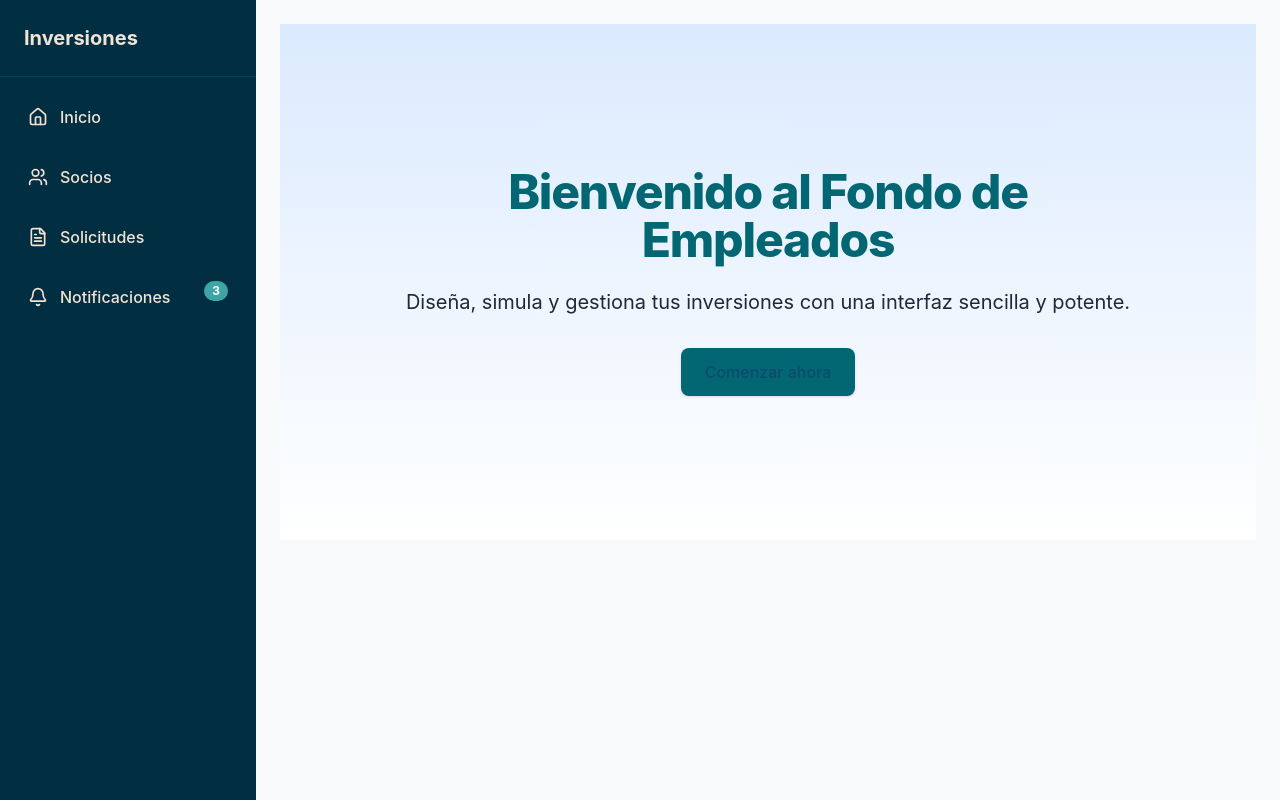
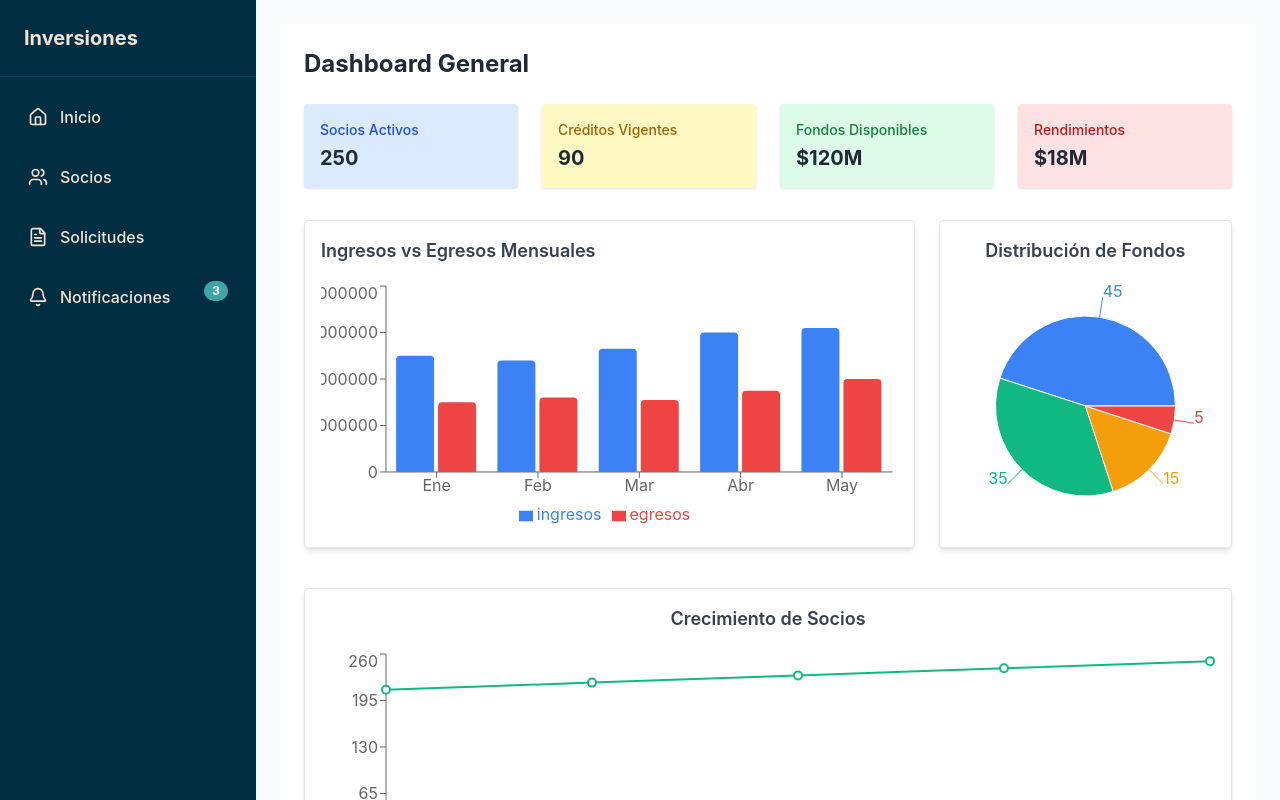
Before and after one commit to Emmanuelxs13/mi-proyecto-inversiones, a React (Vite) app in the folder frontend/: page /dashboard in a window 1280 px wide. Shown: the top 800 px of the page. Built offline with nearby package versions, Linux system fonts and the light colour scheme.

Commit message:
Mejora visual del Dashboard: integración de métricas y gráficas profesionales

```diff
--- a/frontend/src/components/Dashboard.tsx
+++ b/frontend/src/components/Dashboard.tsx
@@ -1,38 +1,130 @@
-// Hero.tsx
-// Componente principal de bienvenida para la landing page
-// Prioriza experiencia de usuario, accesibilidad y diseño responsivo
+// Dashboard.tsx
+// Componente principal del dashboard administrativo con métricas y gráficas interactivas
+// Usa Tailwind CSS para estilos y Recharts para visualización de datos profesionales
 
 import React from "react";
-import { Link } from "react-router-dom";
+import {
+  BarChart,
+  Bar,
+  XAxis,
+  YAxis,
+  Tooltip,
+  ResponsiveContainer,
+  PieChart,
+  Pie,
+  Cell,
+  Legend,
+  LineChart,
+  Line,
+} from "recharts";
 
+// Colores personalizados para el gráfico de torta
+const COLORS = ["#3B82F6", "#10B981", "#F59E0B", "#EF4444"];
 
-const Hero = () => {
+// Datos de ejemplo para las tarjetas de resumen
+const metricas = [
+  { titulo: "Socios Activos", valor: 250, color: "bg-blue-100", texto: "text-blue-700" },
+  { titulo: "Créditos Vigentes", valor: 90, color: "bg-yellow-100", texto: "text-yellow-700" },
+  { titulo: "Fondos Disponibles", valor: "$120M", color: "bg-green-100", texto: "text-green-700" },
+  { titulo: "Rendimientos", valor: "$18M", color: "bg-red-100", texto: "text-red-700" },
+];
+
+// Datos de ejemplo para el gráfico de barras (mensual)
+const ingresosEgresos = [
+  { mes: "Ene", ingresos: 5000000, egresos: 3000000 },
+  { mes: "Feb", ingresos: 4800000, egresos: 3200000 },
+  { mes: "Mar", ingresos: 5300000, egresos: 3100000 },
+  { mes: "Abr", ingresos: 6000000, egresos: 3500000 },
+  { mes: "May", ingresos: 6200000, egresos: 4000000 },
+];
+
+// Datos de ejemplo para gráfico de torta
+const distribucionFondos = [
+  { nombre: "Ahorros", valor: 45 },
+  { nombre: "Créditos", valor: 35 },
+  { nombre: "Inversiones", valor: 15 },
+  { nombre: "Operación", valor: 5 },
+];
+
+// Datos para gráfico de líneas (crecimiento mensual de socios)
+const crecimientoSocios = [
+  { mes: "Ene", socios: 210 },
+  { mes: "Feb", socios: 220 },
+  { mes: "Mar", socios: 230 },
+  { mes: "Abr", socios: 240 },
+  { mes: "May", socios: 250 },
+];
+
+const Dashboard = () => {
   return (
-    <section
-      id="dashboard"
-      className="bg-gradient-to-b from-blue-100 to-white py-36 text-center animate-fade-in"
-    >
-      <div className="max-w-3xl mx-auto">
-        {/* Título principal */}
-        <h1 className="text-4xl sm:text-5xl font-extrabold tracking-tight text-primary mb-6">
-          Bienvenido al Fondo de Empleados
-        </h1>
+    <div className="min-h-screen p-6 bg-white animate-fade-in">
+      {/* Título principal */}
+      <h1 className="text-2xl font-bold text-gray-800 mb-6">Dashboard General</h1>
 
-        {/* Subtítulo explicativo */}
-        <p className="text-lg sm:text-xl mb-8">
-          Diseña, simula y gestiona tus inversiones con una interfaz sencilla y potente.
-        </p>
+      {/* Tarjetas resumen */}
+      <div className="grid grid-cols-1 sm:grid-cols-2 md:grid-cols-4 gap-6 mb-8">
+        {metricas.map((metrica, i) => (
+          <div key={i} className={`p-4 rounded shadow ${metrica.color}`}>
+            <h3 className={`text-sm font-medium ${metrica.texto}`}>{metrica.titulo}</h3>
+            <p className="text-xl font-bold mt-1">{metrica.valor}</p>
+          </div>
+        ))}
+      </div>
 
-        {/* Botón de llamado a la acción */}
-        <Link
-          to="/simulador"
-          className="inline-block bg-primary hover:bg-blue-200 text-sky-900 font-medium py-3 px-6 rounded-lg shadow transition duration-300"
-        >
-          Comenzar ahora
-        </Link>
+      {/* Gráficas: barra, torta y línea */}
+      <div className="grid lg:grid-cols-3 gap-6">
+        {/* Gráfico de barras */}
+        <div className="bg-white border rounded p-4 shadow-md col-span-2">
+          <h2 className="text-lg font-semibold text-gray-700 mb-4">Ingresos vs Egresos Mensuales</h2>
+          <ResponsiveContainer width="100%" height={250}>
+            <BarChart data={ingresosEgresos}>
+              <XAxis dataKey="mes" />
+              <YAxis />
+              <Tooltip formatter={(value: number) => `$${(value / 1_000_000).toFixed(1)}M`} />
+              <Legend />
+              <Bar dataKey="ingresos" fill="#3B82F6" radius={[4, 4, 0, 0]} />
+              <Bar dataKey="egresos" fill="#EF4444" radius={[4, 4, 0, 0]} />
+            </BarChart>
+          </ResponsiveContainer>
+        </div>
+
+        {/* Gráfico de torta */}
+        <div className="bg-white border rounded p-4 shadow-md">
+          <h2 className="text-lg font-semibold text-gray-700 mb-4 text-center">Distribución de Fondos</h2>
+          <ResponsiveContainer width="100%" height={250}>
+            <PieChart>
+              <Pie
+                data={distribucionFondos}
+                dataKey="valor"
+                nameKey="nombre"
+                outerRadius={90}
+                label
+              >
+                {distribucionFondos.map((entry, index) => (
+                  <Cell key={`cell-${index}`} fill={COLORS[index % COLORS.length]} />
+                ))}
+              </Pie>
+              <Tooltip formatter={(value: number) => `${value}%`} />
+            </PieChart>
+          </ResponsiveContainer>
+        </div>
       </div>
-    </section>
+
+      {/* Gráfico de líneas */}
+      <div className="mt-10 bg-white border rounded p-4 shadow-md">
+        <h2 className="text-lg font-semibold text-gray-700 mb-4 text-center">Crecimiento de Socios</h2>
+        <ResponsiveContainer width="100%" height={250}>
+          <LineChart data={crecimientoSocios}>
+            <XAxis dataKey="mes" />
+            <YAxis />
+            <Tooltip formatter={(value: number) => value} />
+            <Legend />
+            <Line type="monotone" dataKey="socios" stroke="#10B981" strokeWidth={2} dot={{ r: 4 }} />
+          </LineChart>
+        </ResponsiveContainer>
+      </div>
+    </div>
   );
 };
 
-export default Hero;
+export default Dashboard;
```
